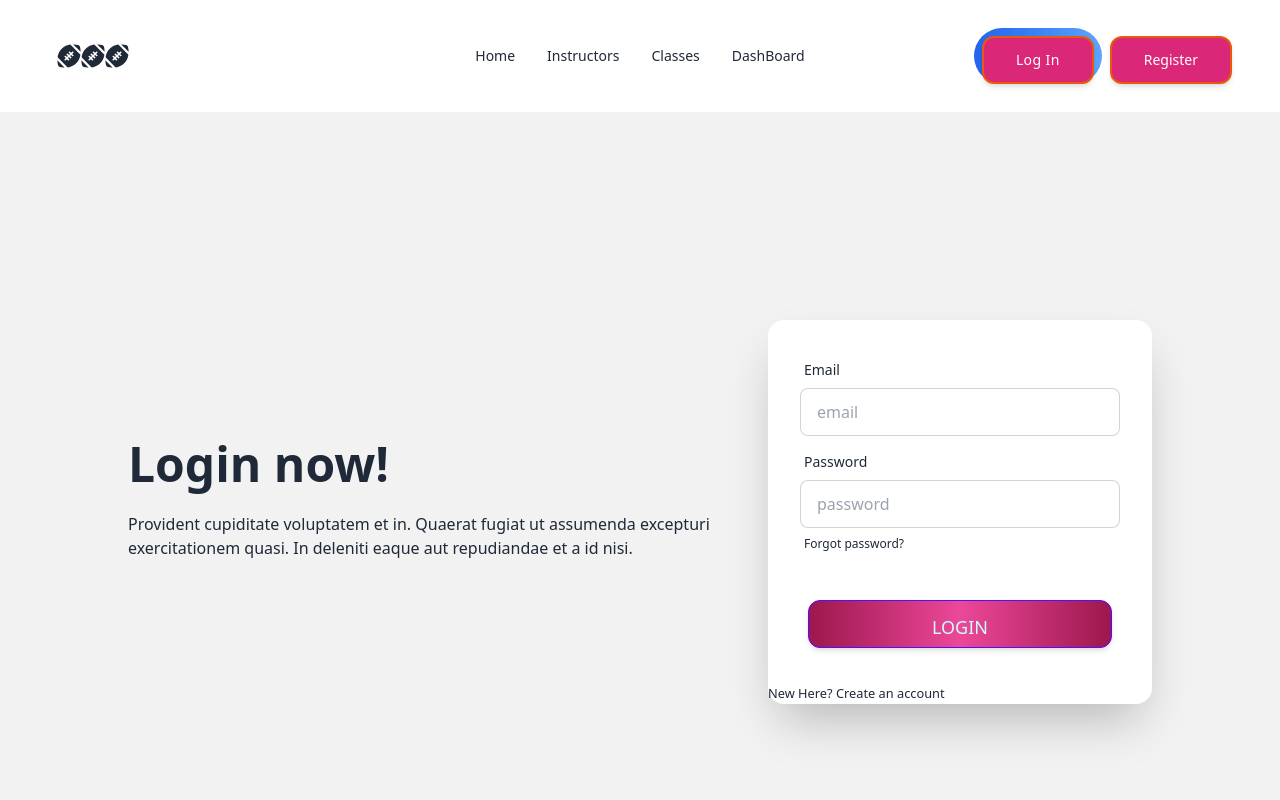
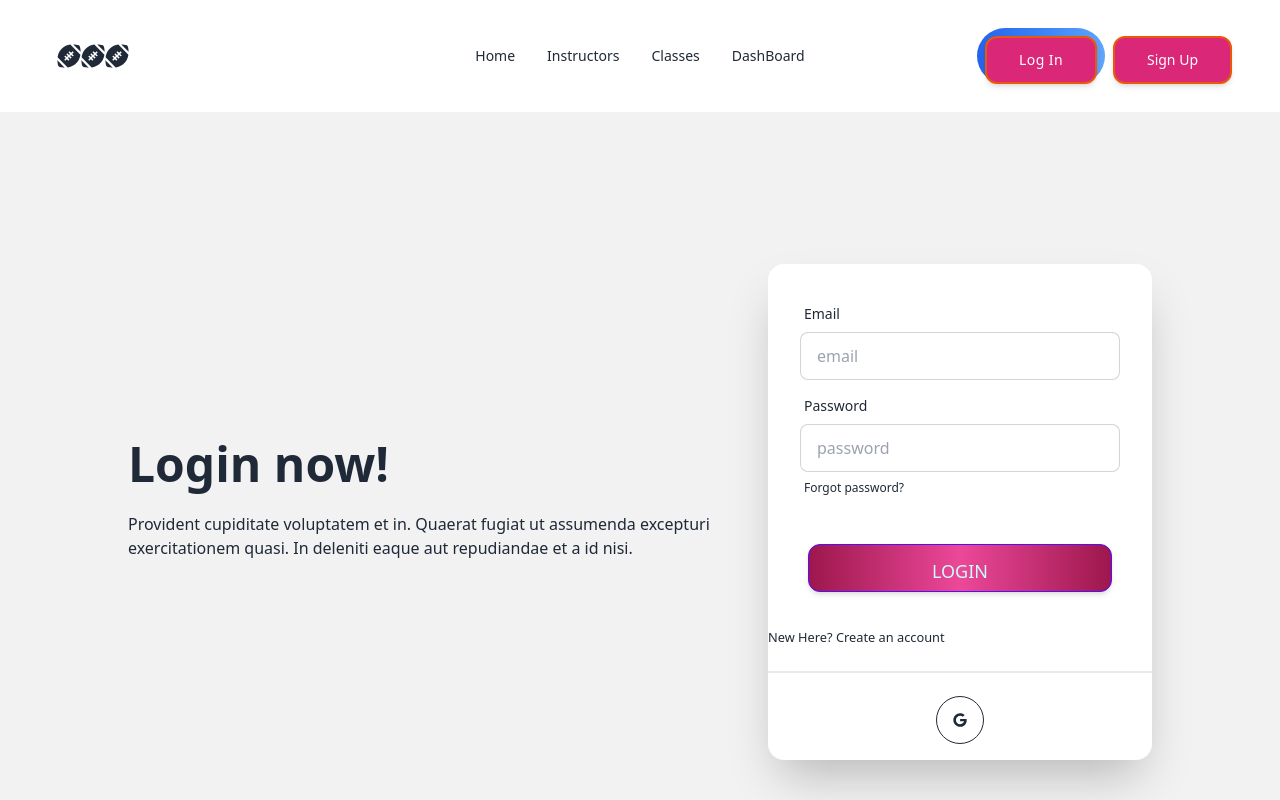
Before and after one commit to JonaiedHasan/summer-camp-client, a React (Vite) app: page /login in a window 1280 px wide. Shown: the top 800 px of the page. Built offline with nearby package versions, Linux system fonts and the light colour scheme; no server answers.

Commit message:
set the login and signup

```diff
--- a/src/Pages/Login/Login.jsx
+++ b/src/Pages/Login/Login.jsx
@@ -5,6 +5,7 @@ import { Link, useLocation, useNavigate } from 'react-router-dom';
 import { Helmet } from 'react-helmet-async';
 import Swal from 'sweetalert2';
 import { AuthContext } from '../../Providers/AuthProviders';
+import SocialLogin from '../../Shared/SocialLogIn';
 
 
 // import SocialLogin from '../../Shared/SocialLogIn';
@@ -81,6 +82,7 @@ const Login = () => {
                             </div>
                         </form>
                         <p> <small>New Here? <Link to={'/signup'}>Create an account</Link></small></p>
+                        <SocialLogin></SocialLogin>
                     </div>
                 </div>
             </div>
--- a/src/Pages/SignUp/SignUp.jsx
+++ b/src/Pages/SignUp/SignUp.jsx
@@ -5,7 +5,7 @@ import { useForm } from "react-hook-form";
 import { Helmet } from 'react-helmet-async';
 import { AuthContext } from '../../Providers/AuthProviders';
 import Swal from 'sweetalert2';
-// import SocialLogin from '../Shared/SocialLogin';
+import SocialLogin from '../../Shared/SocialLogIn';
 
 
 
@@ -112,7 +112,7 @@ const SignUp = () => {
                             </div>
                         </form>
                         <p> <small>Already have an account? <Link to={'/login'}> Please Login</Link></small></p>
-                        {/* <SocialLogin></SocialLogin> */}
+                        <SocialLogin></SocialLogin>
                     </div>
                 </div>
             </div>
--- a/src/Shared/Navbar.jsx
+++ b/src/Shared/Navbar.jsx
@@ -168,8 +168,8 @@ const Navbar = () => {
                             <NavLink to="/login">
                                 <button className="btn-outlined">Log In</button>
                             </NavLink>
-                            <NavLink to="/register">
-                                <button className="btn-outlined">Register</button>
+                            <NavLink to="/signup">
+                                <button className="btn-outlined">Sign Up</button>
                             </NavLink>
                         </>
                     )}
--- a/src/Shared/SocialLogIn.jsx
+++ b/src/Shared/SocialLogIn.jsx
@@ -2,8 +2,8 @@
 import React from 'react';
 import { useContext } from 'react';
 import { FaGoogle } from 'react-icons/fa';
-import { AuthContext } from '../../Providers/AuthProviders';
 import { useLocation, useNavigate } from 'react-router-dom';
+import { AuthContext } from '../Providers/AuthProviders';
 
 const SocialLogin = () => {
     const {googleSignIn} = useContext(AuthContext);
```
